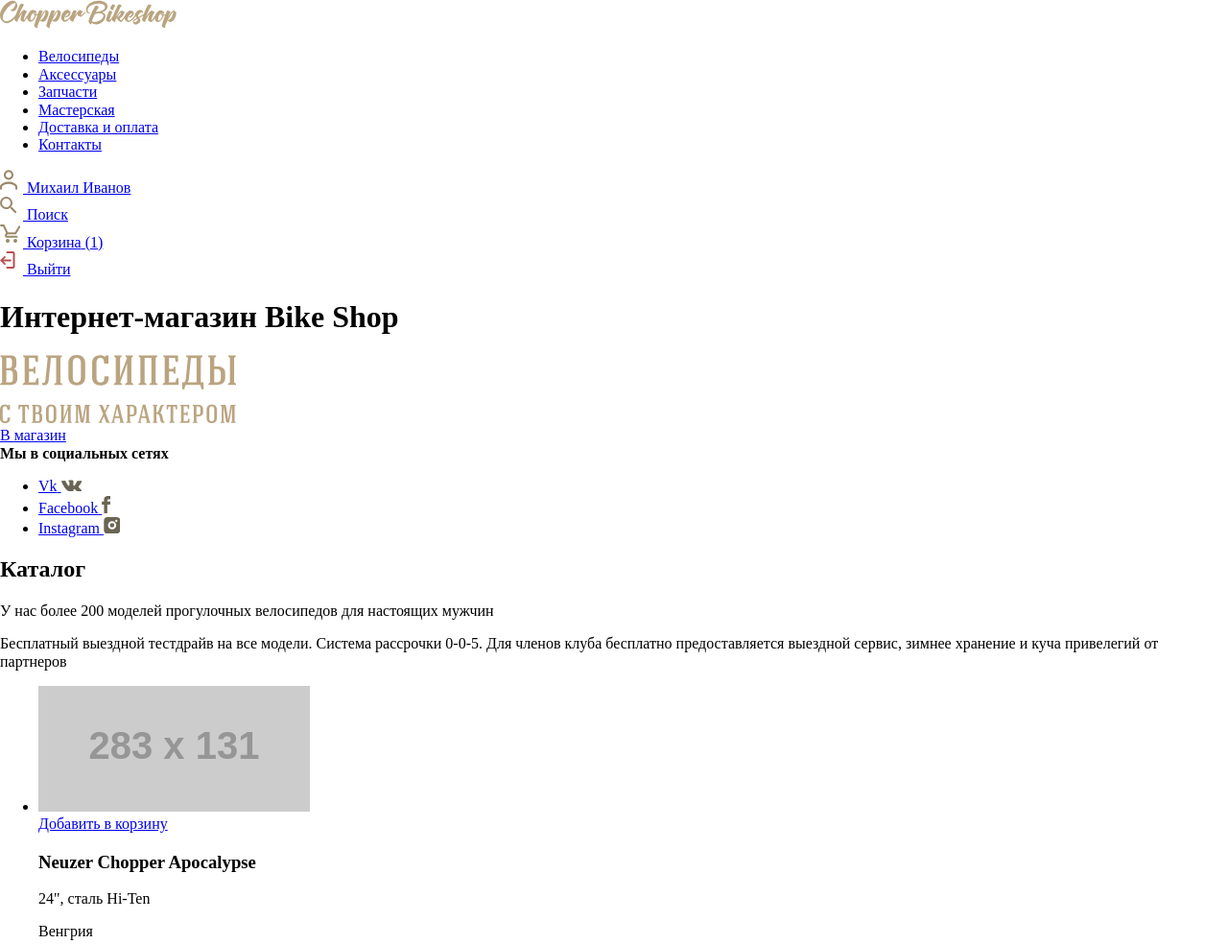
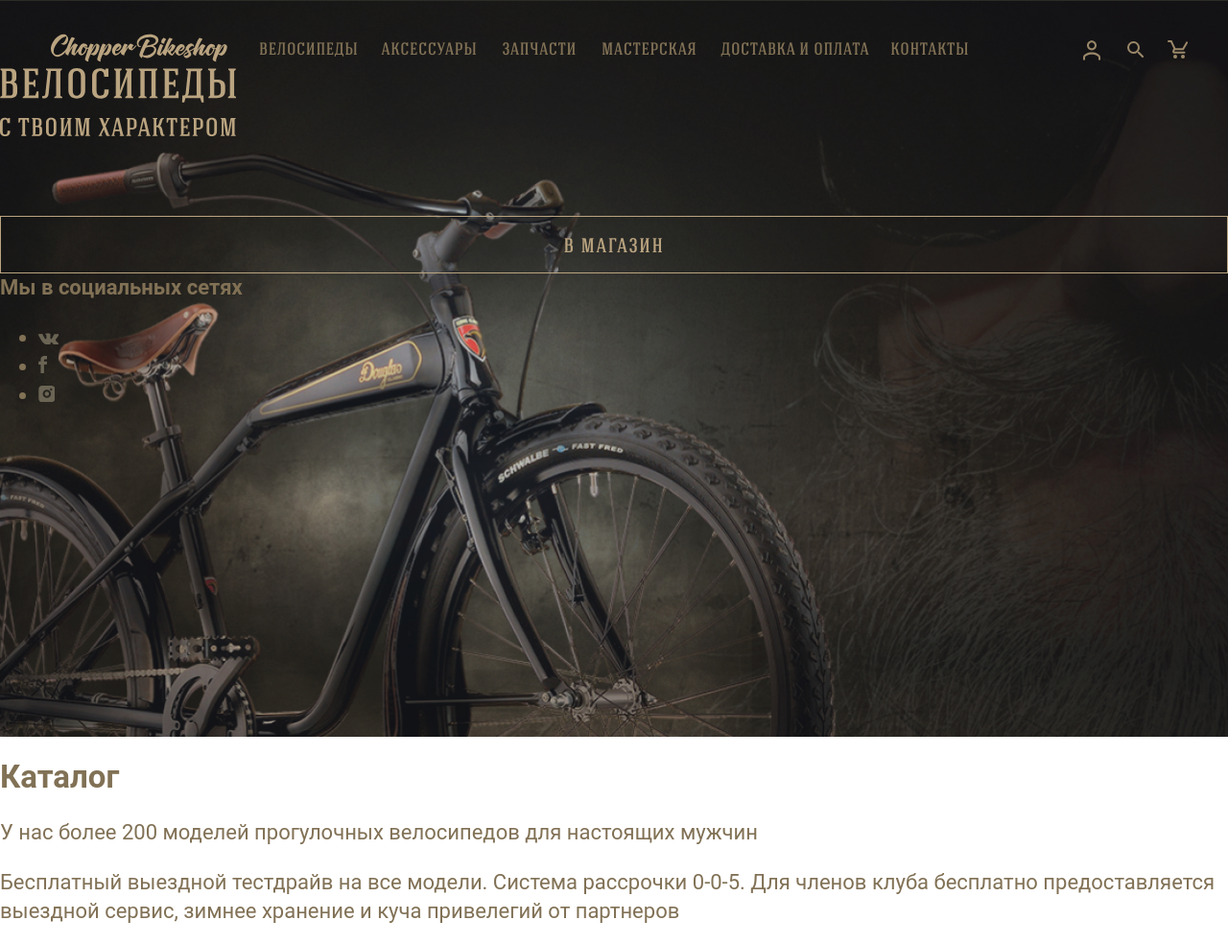
Before and after one commit to vatsunami/bikeshop, a plain HTML site: page build/main.html in a window 1280 px wide. Shown: the top 984 px of the page at 96% size. Drawn offline with Linux system fonts and the light colour scheme; placeholder pictures from the web are drawn by us.

Commit message:
Начинает стилизацию шапки

```diff
--- a/build/main.html
+++ b/build/main.html
@@ -20,7 +20,8 @@
             </a>
           </div>
 
-          <nav class="page-header__nav main-nav">
+          <div class="page-header__top-right">
+            <nav class="page-header__main-nav main-nav">
               <ul class="main-nav__list">
                 <li class="main-nav__item main-nav__item--bikes">
                   <a class="main-nav__link main-nav__link--page-main" href="catalog.html">Велосипеды</a>
@@ -71,18 +72,19 @@
               </a>
             </div>
 
-          <div class="user-item user-item--logout">
+            <!-- <div class="user-item user-item--logout">
               <a class="user-item__link" href="#">
                 <svg class="user-item__icon user-item__icon--logout" width="24" height="24">
                   <use xlink:href="#icon-logout"></use>
                 </svg>
                 <span class="visually-hidden">Выйти</span>
               </a>
+            </div> -->
           </div>
         </div>
 
         <div class="page-header__promo promo">
-          <h1 class="page-title visually-hidden">Интернет-магазин Bike Shop</h1>
+          <h1 class="visually-hidden">Интернет-магазин Bike Shop</h1>
           <div class="promo__container">
             <div class="promo__slogan-wrapper">
               <svg class="promo__slogan" width="246" height="71">
--- a/gulpfile.js
+++ b/gulpfile.js
@@ -55,9 +55,7 @@ gulp.task("images", function() {
       imagemin.jpegtran({progressive: true}),
       imagemin.svgo()
     ]))
-
     .pipe(gulp.dest("source/img"));
-
 });
 
 gulp.task("webp", function () {
--- a/source/sass/blocks/page-header.scss
+++ b/source/sass/blocks/page-header.scss
@@ -15,12 +15,12 @@
 .page-header__top {
   display: flex;
   flex-wrap: wrap;
+  justify-content: space-between;
   padding: 35px 34px 0 53px;
 }
 
 .page-header__logo-wrapper {
   width: 184px;
-  margin-right: 54px;
 }
 
 .page-header__logo {
@@ -29,8 +29,13 @@
   height: 30px;
 }
 
-.page-header__nav {
-  margin-left: auto;
+.page-header__top-right {
+  display: flex;
+  flex-wrap: wrap;
+  width: 976px;
+}
+
+.page-header__main-nav {
   margin-right: auto;
 }
 
--- /dev/null
+++ b/source/sass/blocks/promo.scss
@@ -0,0 +1,8 @@
+.promo__container {
+  // padding-left::
+}
+
+.promo__slogan {
+  width: 508px;
+  height: 146px;
+}
--- a/source/sass/style.scss
+++ b/source/sass/style.scss
@@ -1 +1,9 @@
 @import "normalize.scss";
+@import "fonts.scss";
+@import "global.scss";
+@import "blocks/visually-hidden.scss";
+@import "blocks/page-header.scss";
+@import "blocks/main-nav.scss";
+@import "blocks/user-item.scss";
+@import "blocks/button.scss";
+@import "blocks/promo.scss";
```
Also changed, not shown: source/main.html (+5 -3 lines), build/css/style.min.css, source/sass/blocks/visually-hidden.scss (renamed from source/sass/visually-hidden.scss), 1 other file. Lines whose indentation alone changed are shown as unchanged.
